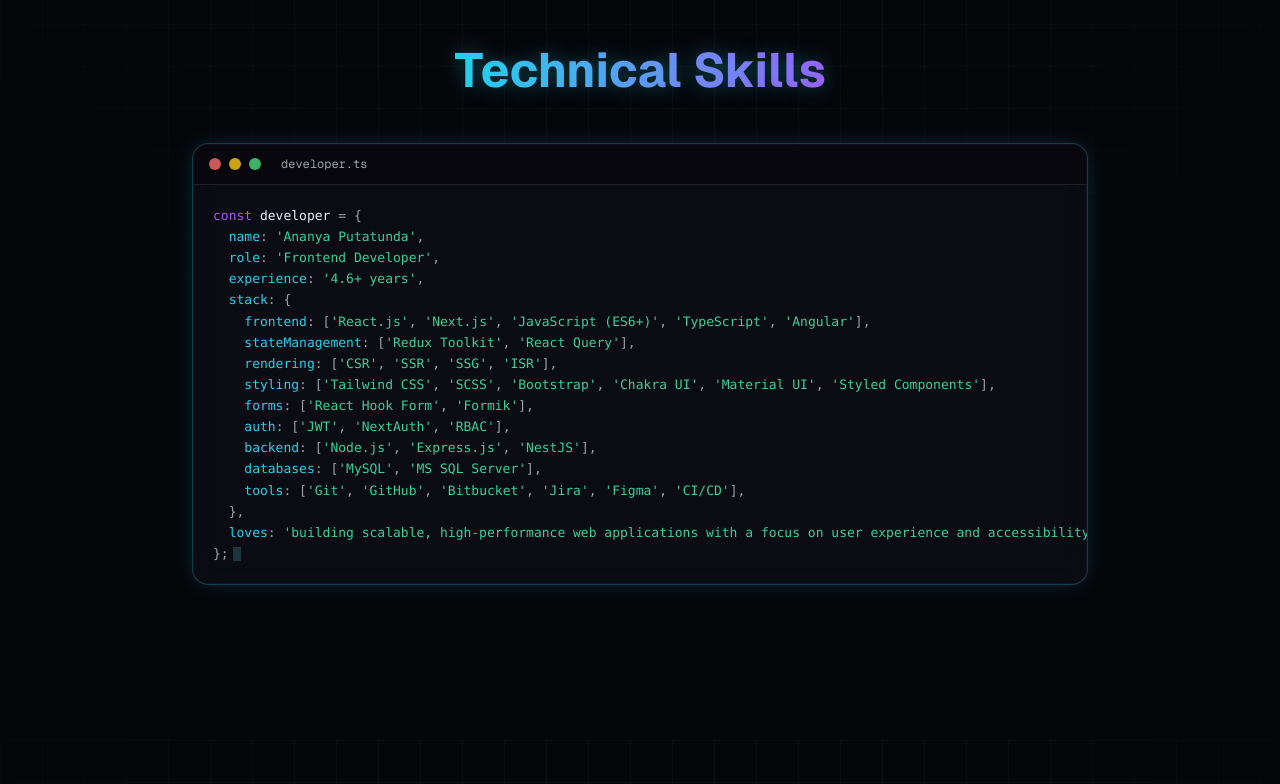
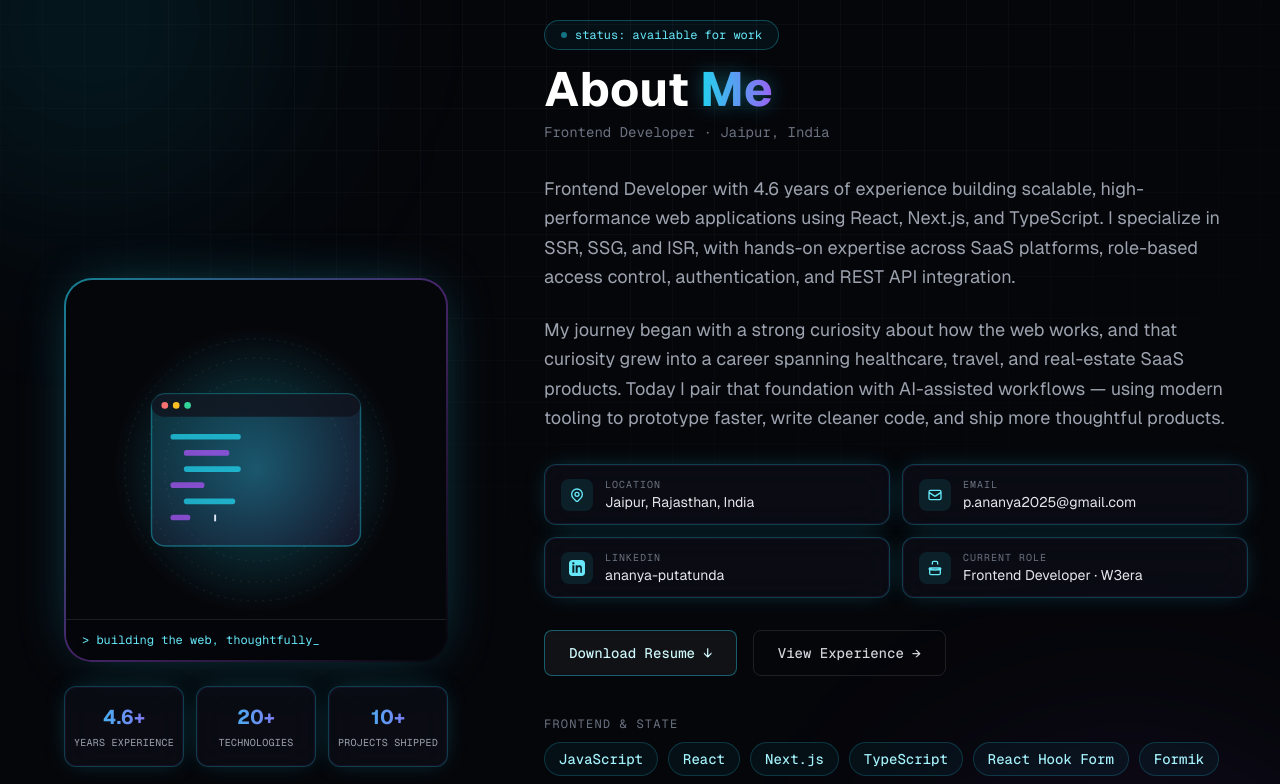
Before and after one commit to Ananya-12-cpu/My-portfolio, a Next.js app: page / in a window 1280 px wide. Shown: the part 860-1644 px from the top of the page. Built offline with nearby package versions, Linux system fonts and the light colour scheme.

Commit message:
about page redigned

```diff
--- a/app/about/page.tsx
+++ b/app/about/page.tsx
@@ -1,13 +1,57 @@
 "use client";
 
 import { motion } from "framer-motion";
+import { useRouter } from "next/navigation";
 
 import AboutIllustration from "@/app/components/AboutIllustration";
+import { GlowButton, GhostButton } from "@/app/components/Buttons";
 
 const STATS = [
-  { label: "Years Experience", value: "4+" },
+  { label: "Years Experience", value: "4.6+" },
   { label: "Technologies", value: "20+" },
   { label: "Projects Shipped", value: "10+" },
+];
+
+const QUICK_FACTS = [
+  {
+    label: "Location",
+    value: "Jaipur, Rajasthan, India",
+    icon: (
+      <svg className="w-4 h-4" fill="none" stroke="currentColor" strokeWidth={2} viewBox="0 0 24 24">
+        <path strokeLinecap="round" strokeLinejoin="round" d="M17.657 16.657L13.414 20.9a2 2 0 01-2.828 0l-4.243-4.243a8 8 0 1111.314 0z" />
+        <path strokeLinecap="round" strokeLinejoin="round" d="M15 11a3 3 0 11-6 0 3 3 0 016 0z" />
+      </svg>
+    ),
+  },
+  {
+    label: "Email",
+    value: "p.ananya2025@gmail.com",
+    href: "mailto:p.ananya2025@gmail.com",
+    icon: (
+      <svg className="w-4 h-4" fill="none" stroke="currentColor" strokeWidth={2} viewBox="0 0 24 24">
+        <path strokeLinecap="round" strokeLinejoin="round" d="M3 8l7.89 5.26a2 2 0 002.22 0L21 8M5 19h14a2 2 0 002-2V7a2 2 0 00-2-2H5a2 2 0 00-2 2v10a2 2 0 002 2z" />
+      </svg>
+    ),
+  },
+  {
+    label: "LinkedIn",
+    value: "ananya-putatunda",
+    href: "https://www.linkedin.com/in/ananya-putatunda-4a1618211/",
+    icon: (
+      <svg className="w-4 h-4" fill="currentColor" viewBox="0 0 24 24">
+        <path d="M19 0h-14c-2.761 0-5 2.239-5 5v14c0 2.761 2.239 5 5 5h14c2.762 0 5-2.239 5-5v-14c0-2.761-2.238-5-5-5zm-11 19h-3v-11h3v11zm-1.5-12.268c-.966 0-1.75-.784-1.75-1.75s.784-1.75 1.75-1.75 1.75.784 1.75 1.75-.783 1.75-1.75 1.75zm13.5 12.268h-3v-5.604c0-1.337-.024-3.059-1.865-3.059-1.868 0-2.155 1.459-2.155 2.964v5.699h-3v-11h2.881v1.5h.041c.401-.761 1.381-1.563 2.842-1.563 3.039 0 3.6 2.001 3.6 4.601v6.462z" />
+      </svg>
+    ),
+  },
+  {
+    label: "Current Role",
+    value: "Frontend Developer · W3era",
+    icon: (
+      <svg className="w-4 h-4" fill="none" stroke="currentColor" strokeWidth={2} viewBox="0 0 24 24">
+        <path strokeLinecap="round" strokeLinejoin="round" d="M21 13.255A23.931 23.931 0 0112 15c-3.183 0-6.22-.62-9-1.745M16 6V4a2 2 0 00-2-2h-4a2 2 0 00-2 2v2m-4 6h16v8a2 2 0 01-2 2H6a2 2 0 01-2-2v-8z" />
+      </svg>
+    ),
+  },
 ];
 
 const SKILL_GROUPS = [
@@ -44,6 +88,8 @@
 ];
 
 function AboutPage() {
+  const router = useRouter();
+
   return (
     <div className="relative min-h-screen flex items-center bg-[#05060a] overflow-hidden py-20">
       <div className="absolute inset-0 grid-fade opacity-60" />
@@ -129,15 +175,25 @@
             className="lg:col-span-3 space-y-8"
           >
             <div>
+              <motion.span
+                initial={{ opacity: 0, y: -10 }}
+                whileInView={{ opacity: 1, y: 0 }}
+                viewport={{ once: true }}
+                transition={{ duration: 0.5 }}
+                className="inline-flex w-fit items-center gap-2 rounded-full border border-cyan-400/30 bg-cyan-400/5 px-4 py-1.5 font-mono-ai text-xs text-cyan-300"
+              >
+                <span className="h-1.5 w-1.5 rounded-full bg-cyan-400 animate-pulse" />
+                status: available for work
+              </motion.span>
 
-              <h1 className="text-4xl md:text-5xl font-bold text-white mt-2">
+              <h1 className="text-4xl md:text-5xl font-bold text-white mt-4">
                 About{" "}
                 <span className="text-transparent bg-clip-text bg-gradient-to-r from-cyan-400 to-purple-500 text-glow">
                   Me
                 </span>
               </h1>
               <p className="text-gray-500 font-mono-ai text-sm mt-2">
-                Frontend Engineer · India
+                Frontend Developer · Jaipur, India
               </p>
             </div>
 
@@ -149,12 +205,12 @@
                 transition={{ duration: 0.5, delay: 0.3 }}
                 className="text-lg text-gray-400 leading-relaxed"
               >
-                I am a self-taught Frontend Web Developer from India. About
-                four years ago is when I started my learning journey on how
-                to make the web stunning and responsive. I have always been a
-                curious individual, which is why I&apos;d love to collaborate
-                and do some real-world projects in order to flourish my
-                skills.
+                Frontend Developer with 4.6 years of experience
+                building scalable, high-performance web applications using
+                React, Next.js, and TypeScript. I specialize in SSR, SSG, and
+                ISR, with hands-on expertise across SaaS platforms,
+                role-based access control, authentication, and REST API
+                integration.
               </motion.p>
 
               <motion.p
@@ -165,12 +221,65 @@
                 className="text-lg text-gray-400 leading-relaxed"
               >
                 My journey began with a strong curiosity about how the web
-                works, and this curiosity grew into a love for coding. Today
-                I pair that foundation with AI-assisted workflows — using
+                works, and that curiosity grew into a career spanning
+                healthcare, travel, and real-estate SaaS products. Today I
+                pair that foundation with AI-assisted workflows — using
                 modern tooling to prototype faster, write cleaner code, and
                 ship more thoughtful products.
               </motion.p>
             </div>
+
+            {/* Quick facts */}
+            <div className="grid grid-cols-1 sm:grid-cols-2 gap-3">
+              {QUICK_FACTS.map((fact, factIndex) => {
+                const Wrapper = fact.href ? "a" : "div";
+                return (
+                  <motion.div
+                    key={fact.label}
+                    initial={{ opacity: 0, y: 15 }}
+                    whileInView={{ opacity: 1, y: 0 }}
+                    viewport={{ once: true }}
+                    transition={{ duration: 0.5, delay: 0.45 + factIndex * 0.08 }}
+                  >
+                    <Wrapper
+                      {...(fact.href
+                        ? { href: fact.href, target: "_blank", rel: "noopener noreferrer" }
+                        : {})}
+                      className="glass-panel neon-border rounded-xl px-4 py-3 flex items-center gap-3 transition-colors duration-300 hover:border-cyan-400/40"
+                    >
+                      <span className="shrink-0 flex items-center justify-center w-8 h-8 rounded-lg bg-cyan-400/10 text-cyan-300">
+                        {fact.icon}
+                      </span>
+                      <span className="min-w-0">
+                        <span className="block text-[10px] font-mono-ai text-gray-500 uppercase tracking-widest">
+                          {fact.label}
+                        </span>
+                        <span className="block text-sm text-gray-200 truncate">
+                          {fact.value}
+                        </span>
+                      </span>
+                    </Wrapper>
+                  </motion.div>
+                );
+              })}
+            </div>
+
+            {/* CTA buttons */}
+            <motion.div
+              initial={{ opacity: 0, y: 15 }}
+              whileInView={{ opacity: 1, y: 0 }}
+              viewport={{ once: true }}
+              transition={{ duration: 0.5, delay: 0.7 }}
+              className="flex flex-wrap gap-4"
+            >
+              <a href="/Resume.pdf" target="_blank" rel="noopener noreferrer">
+                <GlowButton text="Download Resume ↓" />
+              </a>
+              <GhostButton
+                text="View Experience →"
+                RenderFunction={() => router.push("/experience")}
+              />
+            </motion.div>
 
             {/* Skills, grouped */}
             <div className="space-y-5 pt-2">
--- a/app/components/Navbar.tsx
+++ b/app/components/Navbar.tsx
@@ -4,7 +4,7 @@
 import Link from "next/link";
 
 const NAV_LINKS = [
-  // { href: "#about", label: "About" },
+  { href: "#about", label: "About" },
   { href: "#skill", label: "Skills" },
   { href: "#works", label: "Works" },
   { href: "#experience", label: "Experience" },
--- a/app/page.tsx
+++ b/app/page.tsx
@@ -15,9 +15,9 @@
         <PortfolioBanner />
       </section>
 
-      {/* <section id="about">
+      <section id="about">
         <AboutPage />
-      </section> */}
+      </section>
 
       <section id="skill">
         <SkillPage />
```
